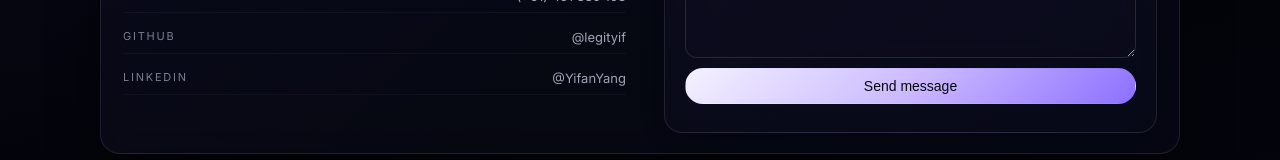
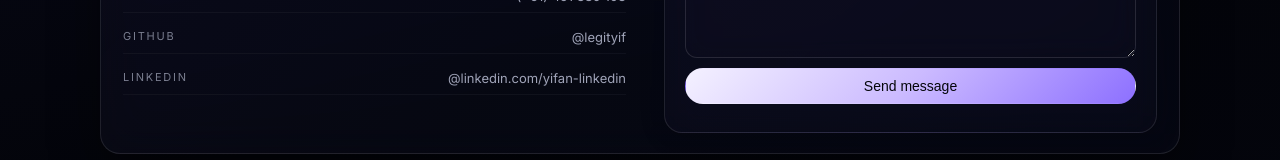
Before and after one commit to legityif/naf-portfolio, a React (Vite) app: page / in a window 1280 px wide. Shown: the part 2642-2802 px from the top of the page. Built offline with nearby package versions, Linux system fonts and the light colour scheme.

Commit message:
Added linkedin url

```diff
--- a/src/components/Contact.jsx
+++ b/src/components/Contact.jsx
@@ -39,7 +39,7 @@ function Contact() {
               className="contact-link"
             >
               <span>LinkedIn</span>
-              <span>@YifanYang</span>
+              <span>@linkedin.com/yifan-linkedin</span>
             </a>
           </div>
         </div>
```
